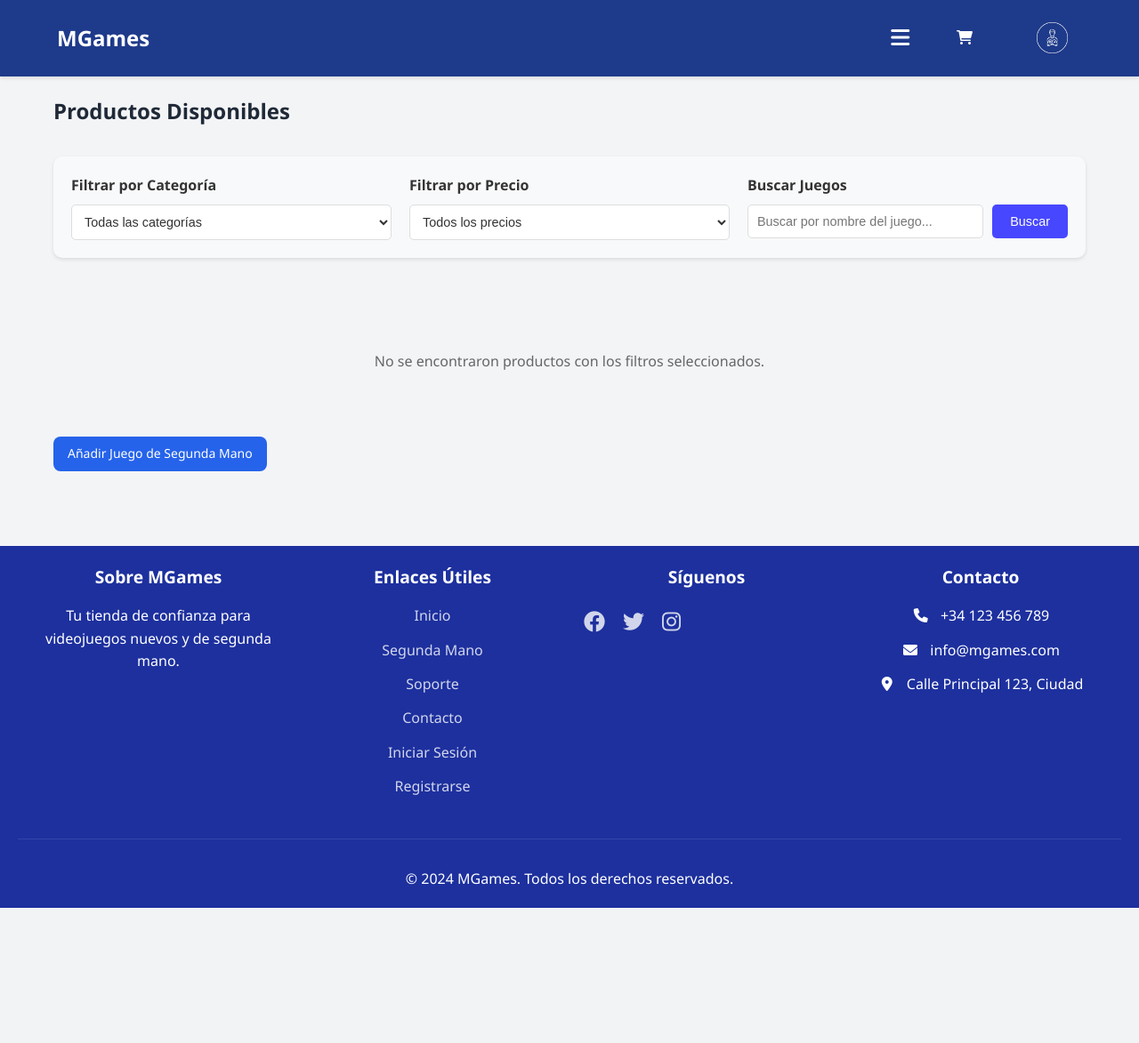
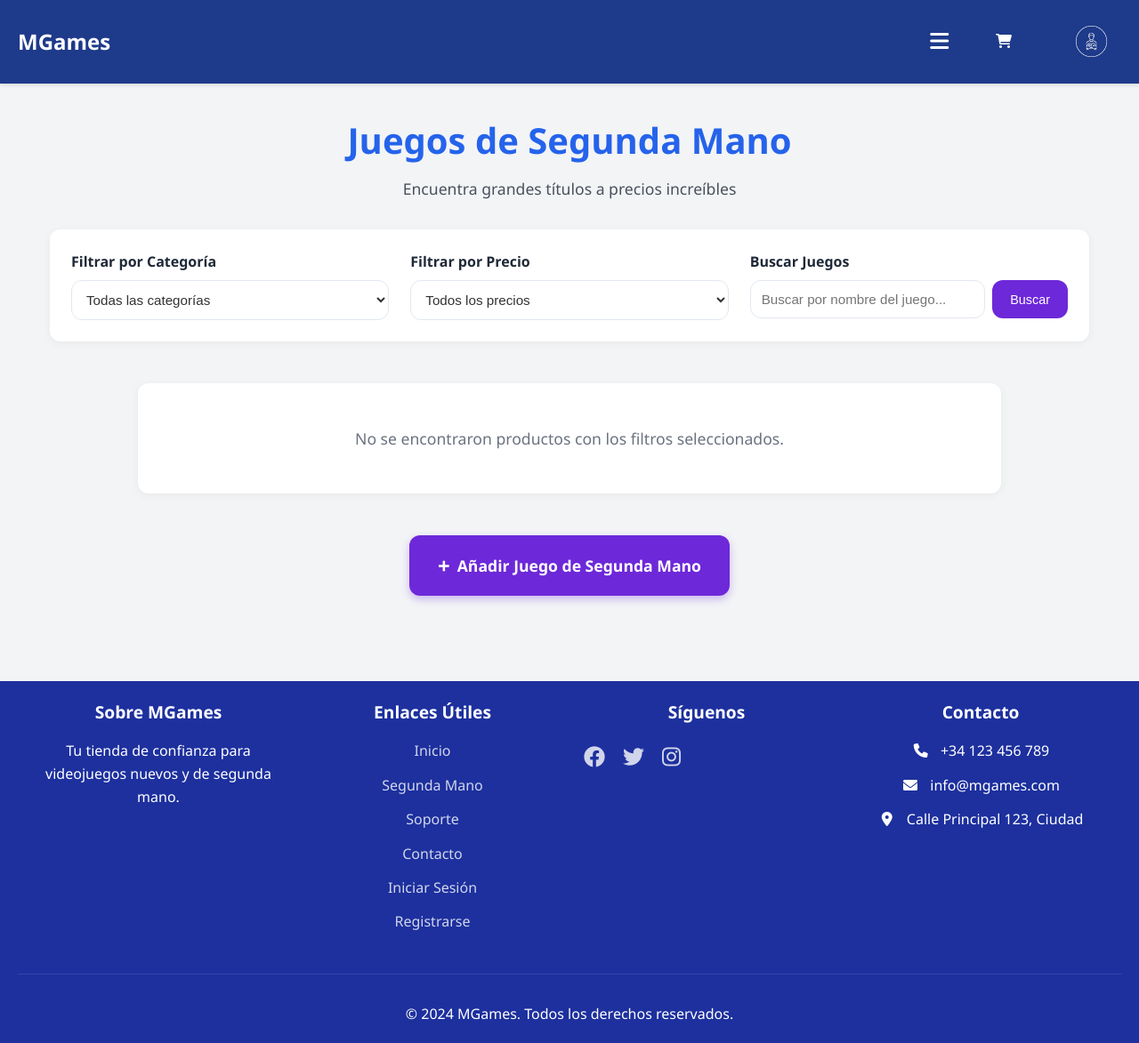
Before and after one commit to gery24/MGames, a PHP site: page /segunda_mano.php in a window 1280 px wide. Shown: the whole page at 89% size. Before the commit the page ends 1021 px from the top, so only its background shows below. Run offline with PHP 8.4, Linux system fonts and the light colour scheme; data comes from the database, SQL or seed files in the repository; data that the repository does not hold is empty.

Commit message:
segunda mano arreglado

```diff
--- a/css/segunda_mano.css
+++ b/css/segunda_mano.css
@@ -1,231 +1,269 @@
-/* Reset y variables */
+/* Estilos específicos para la página de segunda mano */
 :root {
     --primary-color: #2563eb;
     --secondary-color: #1e2caf;
+    --accent-color: #6d28d9; /* Color morado para botones como en la referencia */
     --background-color: #f3f4f6;
     --card-background: #ffffff;
     --text-color: #1f2937;
+    --text-secondary: #6b7280;
     --navbar-color: #1e3a8a;
     --footer-color: #fdfdfd;
-    --border-radius: 8px;
-    --box-shadow: 0 2px 4px rgba(0, 0, 0, 0.1);
-}
+    --border-radius: 12px;
+    --box-shadow: 0 2px 10px rgba(0, 0, 0, 0.05);
+  }
 
-* {
-    margin: 0;
-    padding: 0;
-    box-sizing: border-box;
-}
-
-body {
-    font-family: 'Segoe UI', Tahoma, Geneva, Verdana, sans-serif;
-    background-color: var(--background-color);
-    color: var(--text-color);
-    line-height: 1.6;
-}
-
-/* Estilos del navbar */
-.navbar {
-    background-color: var(--navbar-color);
-    padding: 1rem 5%;
-    position: sticky;
-    top: 0;
-    z-index: 1000;
-    box-shadow: 0 2px 4px rgba(0,0,0,0.1);
-    display: flex;
-    justify-content: space-between;
-    align-items: center;
-}
-
-.logo a {
-    color: white; /* Cambiado a blanco */
-    text-decoration: none;
-    font-size: 1.5rem;
-    font-weight: bold; /* Asegúrate de que esté en negrita */
-}
-
-/* Estilos de productos */
-.products-grid {
-    display: grid;
-    grid-template-columns: repeat(auto-fill, minmax(250px, 1fr));
-    gap: 2rem;
-    padding: 2rem 0;
-}
-
-.product-card {
-    background-color: #fff;
-    border-radius: 10px;
-    box-shadow: 0 2px 4px rgba(0,0,0,0.1);
-    margin: 10px;
-    overflow: hidden;
-}
-
-.product-card img {
-    width: 100%;
-    height: auto;
-}
-
-.product-card-content {
-    padding: 10px;
-}
-
-.product-card h3 {
-    font-size: 1.1rem;
-    margin: 0;
-    color: var(--text-color);
-}
-
-.price {
-    font-size: 1.25rem;
-    color: var(--primary-color);
-    font-weight: bold;
-    margin: 0;
-}
-
-.category {
-    color: #666;
-    font-size: 0.9rem;
-    margin-bottom: auto;
-}
-
-.product-card .btn {
-    width: 100%;
-    text-align: center;
-    margin-top: 1rem;
-}
-
-/* Estilos del footer */
-.footer {
-    background-color: #0c1ca8; /* Color de fondo del pie de página */
-    color: white; /* Color del texto del pie de página */
-    padding: 3rem 1rem 1rem;
-    margin-top: 4rem;
-}
-
-.footer-content {
+  /* Estilos de la sección principal */
+  .segunda-mano-section {
     max-width: 1200px;
     margin: 0 auto;
+    padding: 2rem 1rem;
+  }
+
+  .section-header {
+    text-align: center;
+    margin-bottom: 2rem;
+  }
+
+  .section-header h1 {
+    font-size: 2.5rem;
+    color: var(--primary-color);
+    margin-bottom: 0.5rem;
+  }
+
+  .section-header p {
+    font-size: 1.1rem;
+    color: var(--text-color);
+    opacity: 0.8;
+  }
+
+  /* Estilos de los filtros */
+  .filters-container {
+    background-color: var(--card-background);
+    border-radius: var(--border-radius);
+    box-shadow: var(--box-shadow);
+    padding: 1.5rem;
+    margin-bottom: 2rem;
+  }
+
+  .filters-form {
     display: grid;
-    grid-template-columns: repeat(auto-fit, minmax(200px, 1fr));
-    gap: 2rem;
-}
+    grid-template-columns: repeat(auto-fit, minmax(250px, 1fr));
+    gap: 1.5rem;
+  }
 
-.footer-section h4 {
+  .filter-group h3 {
+    font-size: 1rem;
+    margin-bottom: 0.5rem;
+    color: var(--text-color);
+  }
+
+  .filter-select,
+  .filter-input {
+    width: 100%;
+    padding: 0.75rem;
+    border: 1px solid #e2e8f0;
+    border-radius: var(--border-radius);
+    font-size: 0.95rem;
+    background-color: #fff;
+  }
+
+  .search-input-group {
+    display: flex;
+    gap: 0.5rem;
+  }
+
+  .search-button {
+    background-color: var(--accent-color);
+    color: white;
+    border: none;
+    border-radius: var(--border-radius);
+    padding: 0.75rem 1.25rem;
+    cursor: pointer;
+    transition: background-color 0.3s;
+  }
+
+  .search-button:hover {
+    background-color: #5b21b6;
+  }
+
+  .clear-filters {
+    display: inline-block;
+    margin-top: 1rem;
+    color: var(--accent-color);
+    text-decoration: none;
+    font-size: 0.9rem;
+  }
+
+  .clear-filters:hover {
+    text-decoration: underline;
+  }
+
+  /* Estilos de la cuadrícula de productos */
+  .products-grid {
+    display: grid;
+    grid-template-columns: repeat(auto-fill, minmax(240px, 1fr));
+    gap: 1.5rem;
+    margin-bottom: 2rem;
+  }
+
+  /* Estilos de las tarjetas de producto - Siguiendo el diseño de referencia */
+  .product-card {
+    background-color: var(--card-background);
+    border-radius: var(--border-radius);
+    box-shadow: var(--box-shadow);
+    overflow: hidden;
+    width: 100%;
+    display: flex;
+    flex-direction: column;
+    height: 360px; /* Altura fija para todas las tarjetas */
+  }
+
+  .product-image {
+    width: 100%;
+    height: 180px; /* Altura fija para todas las imágenes */
+    overflow: hidden;
+  }
+
+  .product-image img {
+    width: 100%;
+    height: 100%;
+    object-fit: cover;
+  }
+
+  .product-card-content {
+    padding: 1rem;
+    display: flex;
+    flex-direction: column;
+    flex-grow: 1;
+    text-align: center;
+  }
+
+  .product-title {
+    font-size: 1.1rem;
+    font-weight: 600;
+    margin-bottom: 0.75rem;
+    color: var(--text-color);
+    line-height: 1.3;
+  }
+
+  .product-price {
+    font-size: 1.25rem;
+    font-weight: bold;
+    color: var(--accent-color);
+    margin-bottom: 0.5rem;
+  }
+
+  .product-category {
+    color: var(--text-secondary);
+    font-size: 0.9rem;
     margin-bottom: 1rem;
-    font-size: 1.2rem;
+  }
+
+  .btn-details {
+    display: block;
+    background-color: var(--accent-color);
     color: white;
-}
+    text-align: center;
+    padding: 0.75rem;
+    border-radius: var(--border-radius);
+    text-decoration: none;
+    font-weight: 500;
+    transition: background-color 0.3s;
+    margin-top: auto; /* Empuja el botón hacia abajo */
+  }
 
-.footer-section ul {
-    list-style: none;
-    padding: 0;
-}
+  .btn-details:hover {
+    background-color: #5b21b6;
+  }
 
-.footer-section ul li {
-    margin-bottom: 0.8rem;
-}
-
-.footer-section a {
-    color: #fff;
-    text-decoration: none;
-    opacity: 0.8;
-    transition: opacity 0.3s ease;
-}
-
-.footer-section a:hover {
-    opacity: 1;
-}
-
-.footer-bottom {
+  /* Estilos para el botón de añadir juego */
+  .add-game-container {
     text-align: center;
     margin-top: 2rem;
-    padding-top: 2rem;
-    border-top: 1px solid rgba(255,255,255,0.1);
-}
+  }
 
-/* Estilos específicos para la página de segunda mano */
-.featured-products {
-    padding: 20px;
+  .btn-add-game {
+    display: inline-flex;
+    align-items: center;
+    justify-content: center;
+    background-color: var(--accent-color);
+    color: white;
+    padding: 0.9rem 2rem;
+    border-radius: var(--border-radius);
+    text-decoration: none;
+    font-weight: 600;
+    font-size: 1.1rem;
+    transition: all 0.3s ease;
+    box-shadow: 0 4px 10px rgba(109, 40, 217, 0.3);
+  }
 
-}
+  .add-icon {
+    font-size: 1.5rem;
+    margin-right: 0.5rem;
+    font-weight: bold;
+  }
 
-.product-card {
-    background-color: #fff;
-    border-radius: 10px;
-    box-shadow: 0 2px 4px rgba(0,0,0,0.1);
-    margin: 10px;
-    overflow: hidden;
-}
+  .btn-add-game:hover {
+    background-color: #5b21b6;
+    transform: translateY(-2px);
+    box-shadow: 0 6px 15px rgba(109, 40, 217, 0.4);
+  }
 
-.product-card img {
-    width: 100%;
-    height: auto;
-}
+  /* Estilos para mensaje de no resultados */
+  .no-results {
+    grid-column: 1 / -1;
+    text-align: center;
+    padding: 3rem;
+    background-color: var(--card-background);
+    border-radius: var(--border-radius);
+    box-shadow: var(--box-shadow);
+  }
 
-.product-card-content {
-    padding: 10px;
-}
+  .no-results p {
+    font-size: 1.1rem;
+    color: var(--text-secondary);
+  }
 
-.similar-games-section {
-    margin: 20px 0;
-}
+  /* Estilos responsivos */
+  @media (max-width: 768px) {
+    .filters-form {
+      grid-template-columns: 1fr;
+    }
 
-.similar-games-title {
-    font-size: 1.8rem;
-    margin-bottom: 15px;
-    text-align: center;
-}
+    .products-grid {
+      grid-template-columns: repeat(auto-fill, minmax(200px, 1fr));
+      gap: 1rem;
+    }
 
-.similar-games-grid {
-    display: grid;
-    grid-template-columns: repeat(auto-fill, minmax(250px, 1fr));
-    gap: 20px;
-}
+    .section-header h1 {
+      font-size: 2rem;
+    }
 
-.product-card {
-    background: #f8f9fa;
-    border-radius: 10px;
-    box-shadow: 0 2px 5px rgba(0, 0, 0, 0.1);
-    overflow: hidden;
-    transition: transform 0.3s;
-}
+    .product-card {
+      height: 340px;
+    }
+  }
 
-.product-card:hover {
-    transform: scale(1.05);
-}
+  @media (max-width: 480px) {
+    .search-input-group {
+      flex-direction: column;
+    }
 
-.game-image {
-    width: 100%;
-    height: auto;
-}
+    .product-image {
+      height: 160px;
+    }
 
-.product-card-content {
-    padding: 10px;
-    text-align: center;
-}
+    .product-title {
+      font-size: 1rem;
+    }
 
-.game-title {
-    font-size: 1.2rem;
-    margin: 10px 0;
-}
+    .product-card {
+      height: 320px;
+    }
 
-.game-price {
-    font-size: 1.1rem;
-    color: #4a5af8;
-    font-weight: bold;
-}
-
-.view-details {
-    display: inline-block;
-    margin-top: 10px;
-    padding: 5px 10px;
-    background-color: #4a5af8;
-    color: white;
-    border-radius: 5px;
-    text-decoration: none;
-    transition: background-color 0.3s;
-}
-
-.view-details:hover {
-    background-color: #3949e0;
-}
+    .btn-add-game {
+      padding: 0.8rem 1.5rem;
+      font-size: 1rem;
+    }
+  }
--- a/segunda_mano.php
+++ b/segunda_mano.php
@@ -80,14 +80,12 @@ require_once 'includes/header.php';
     <link rel="stylesheet" href="css/segunda_mano.css"> <!-- Estilos específicos -->
 </head>
 <body>
-
-        </div>
-    </nav>
-
     <div class="content">
-
-        <section class="featured-products">
-            <h1>Productos Disponibles</h1>
+        <section class="segunda-mano-section">
+            <div class="section-header">
+                <h1>Juegos de Segunda Mano</h1>
+                <p>Encuentra grandes títulos a precios increíbles</p>
+            </div>
 
             <!-- Filtros -->
             <div class="filters-container">
@@ -142,14 +140,15 @@ require_once 'includes/header.php';
                 <?php else: ?>
                     <?php foreach($productos as $producto): ?>
                         <div class="product-card">
-                            <img src="<?php echo htmlspecialchars($producto['imagen']); ?>"
-                                 alt="<?php echo htmlspecialchars($producto['nombre']); ?>">
+                            <div class="product-image">
+                                <img src="<?php echo htmlspecialchars($producto['imagen']); ?>"
+                                     alt="<?php echo htmlspecialchars($producto['nombre']); ?>">
+                            </div>
                             <div class="product-card-content">
-                                <h3><?php echo htmlspecialchars($producto['nombre']); ?></h3>
-                                <p class="price">€<?php echo number_format($producto['precio'], 2); ?></p>
-                                <p class="category"><?php echo htmlspecialchars($producto['categoria_nombre']); ?></p>
-                                <p class="estado"><?php echo htmlspecialchars($producto['estado'] ?? 'Usado'); ?></p>
-                                <a href="detalle_segunda_mano.php?id=<?php echo $producto['id']; ?>" class="btn">
+                                <h3 class="product-title"><?php echo htmlspecialchars($producto['nombre']); ?></h3>
+                                <p class="product-price"><?php echo number_format($producto['precio'], 2); ?>€</p>
+                                <p class="product-category"><?php echo htmlspecialchars($producto['categoria_nombre']); ?></p>
+                                <a href="detalle_segunda_mano.php?id=<?php echo $producto['id']; ?>" class="btn-details">
                                     Ver Detalles
                                 </a>
                             </div>
@@ -157,7 +156,13 @@ require_once 'includes/header.php';
                     <?php endforeach; ?>
                 <?php endif; ?>
             </div>
-            <a href="agregar_segunda_mano.php" class="btn">Añadir Juego de Segunda Mano</a>
+
+            <div class="add-game-container">
+                <a href="agregar_segunda_mano.php" class="btn-add-game">
+                    <span class="add-icon">+</span>
+                    <span class="add-text">Añadir Juego de Segunda Mano</span>
+                </a>
+            </div>
         </section>
     </div>
 
```
